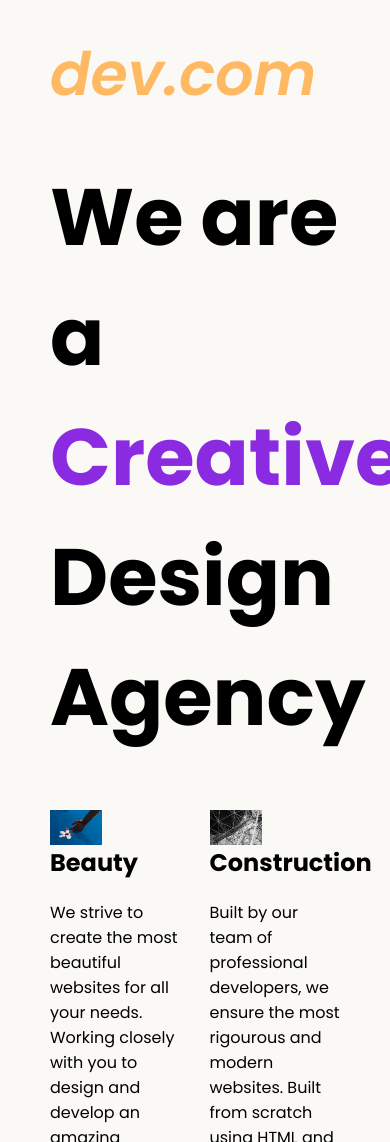
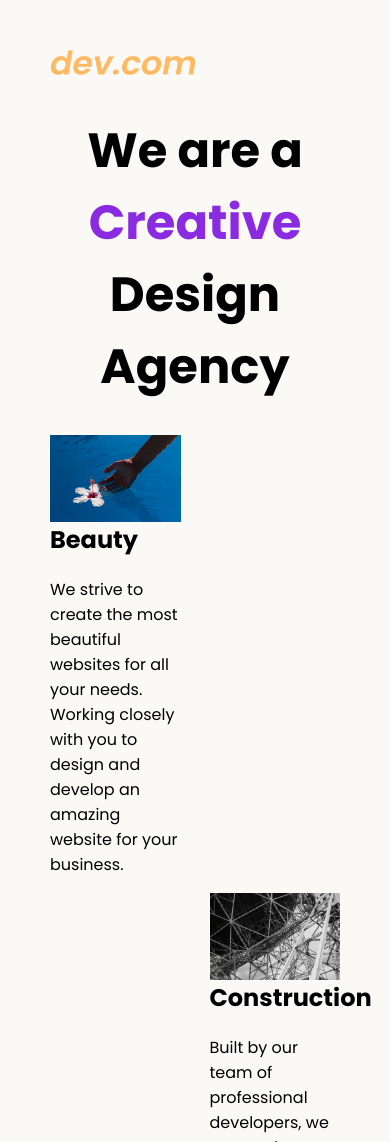
Before and after one commit to pinugit/learning-web-deb, a plain HTML site: page 8.4 Web Design Agency Project/index.html in a window 390 px wide. Shown: the top 1142 px of the page. Drawn offline with Linux system fonts and the light colour scheme.

Commit message:
added a media quiry for mobile devices in index.html in creative agency design

```diff
--- a/8.4 Web Design Agency Project/style.css
+++ b/8.4 Web Design Agency Project/style.css
@@ -41,3 +41,25 @@ footer {
 .card{
   width: 45%;
 }
+
+@media (max-width: 680px) {
+  .card{
+    clear: both;
+  }
+  .logo{
+    width: 50%;
+  }
+  h1{
+    font-size: 3rem;
+    text-align: center;
+  }
+  .tile-image{
+    clear: left;
+    height:;
+    width:100%;
+    display: block;
+    margin-left: auto;
+    margin-right: auto;
+  }
+
+}
```
